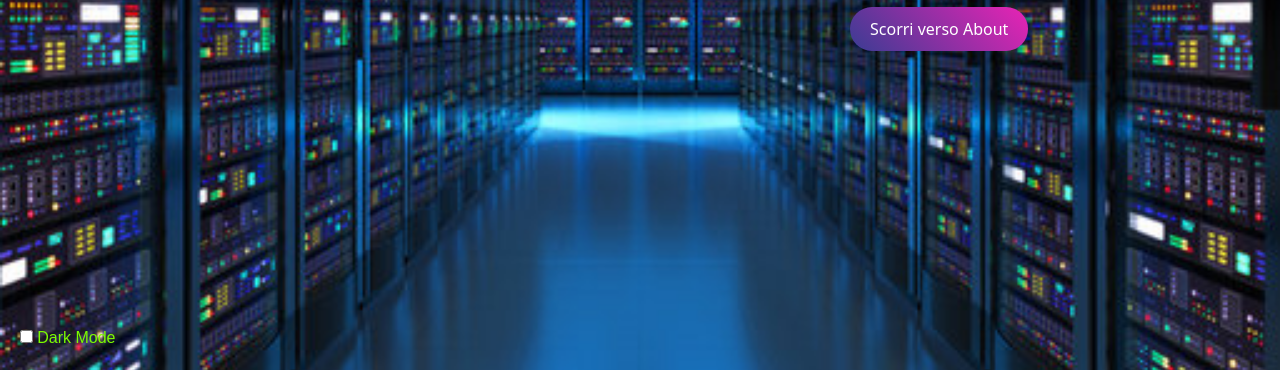
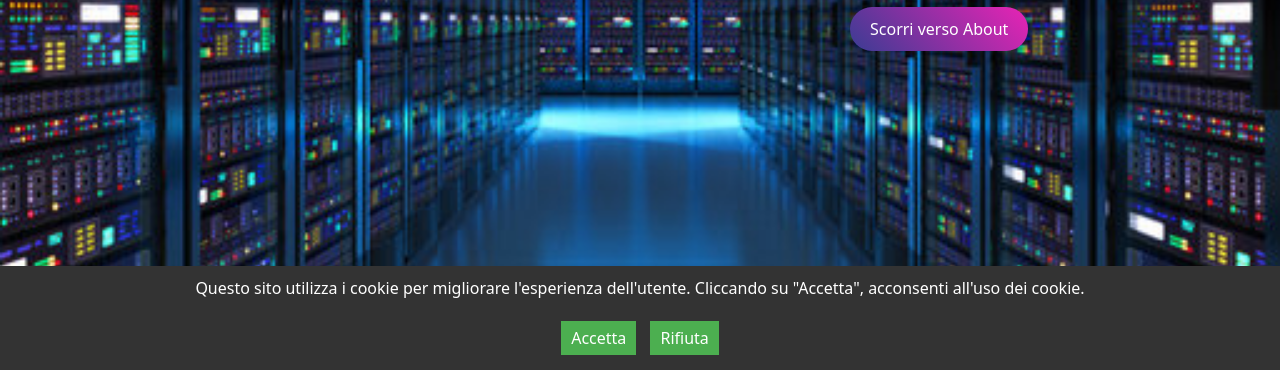
Before and after one commit to LightYagami28/LuxuryHosting, a plain HTML site: page index.html in a window 1280 px wide. Shown: the part 430-800 px from the top of the page. Drawn offline with nearby package versions, Linux system fonts and the light colour scheme.

Commit message:
Aggiunto Banner dei Cookie

```diff
--- a/CSS/index.css
+++ b/CSS/index.css
@@ -88,3 +88,26 @@ footer{
     color: white;
 }
 }
+#cookieBanner {
+    position: fixed;
+    bottom: 0;
+    left: 0;
+    width: 100%;
+    background-color: #333;
+    color: #fff;
+    padding: 10px;
+    text-align: center;
+}
+
+#cookieBanner button {
+    margin: 5px;
+    padding: 5px 10px;
+    border: none;
+    background-color: #4CAF50;
+    color: white;
+    cursor: pointer;
+}
+
+#cookieBanner button:hover {
+    background-color: #45a049;
+}
--- /dev/null
+++ b/JS/cookie.js
@@ -0,0 +1,13 @@
+document.addEventListener("DOMContentLoaded", function() {
+    var cookieBanner = document.getElementById('cookieBanner');
+    var acceptButton = document.getElementById('acceptButton');
+    var declineButton = document.getElementById('declineButton');
+
+    acceptButton.addEventListener('click', function() {
+        cookieBanner.style.display = 'none';
+    });
+
+    declineButton.addEventListener('click', function() {
+        cookieBanner.style.display = 'none';
+    });
+});
--- a/index.html
+++ b/index.html
@@ -46,5 +46,13 @@
 </div>
 
 <script src="JS/tema.js"></script>
+
+<div id="cookieBanner">
+    <p>Questo sito utilizza i cookie per migliorare l'esperienza dell'utente. Cliccando su "Accetta", acconsenti all'uso dei cookie.</p>
+    <button id="acceptButton">Accetta</button>
+    <button id="declineButton">Rifiuta</button>
+<script src="JS/cookie.js"></script>
+</div>
+
 </body>
 </html>
```
